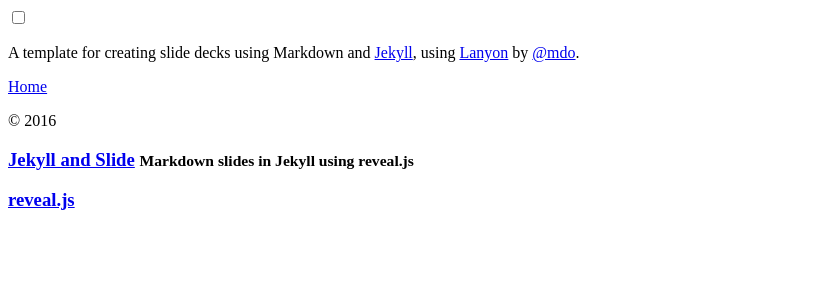
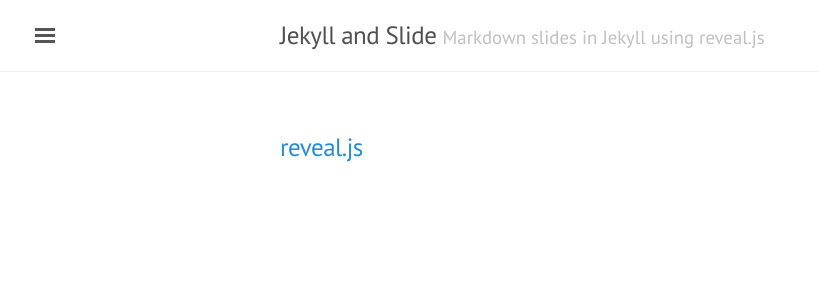
Before and after one commit to adamhollett/jekyll-and-slide, a Jekyll site: the page built from index.html, in a window 1280 px wide. Shown: the top 300 px of the page, without its empty margins (0-819 px from the left). Built offline with Jekyll 4.4.1, drawn with Linux system fonts in a browser that asks for light colours.

Commit message:
Fix baseurl

```diff
--- a/_config.yml
+++ b/_config.yml
@@ -13,7 +13,7 @@ title:                Jekyll and Slide
 tagline:              "Markdown slides in Jekyll using reveal.js"
 description:          "A template for creating slide decks using Markdown and <a href='//jekyllrb.com'>Jekyll</a>, using <a href='//github.com/poole/lanyon'>Lanyon</a> by <a href='//twitter.com/mdo'>@mdo</a>."
 url:                  http://admhlt.github.io/jekyll-and-slide
-baseurl:              "jekyll-and-slide"
+baseurl:              /jekyll-and-slide
 markdown:             kramdown
 kramdown:
   input:              GFM
```
